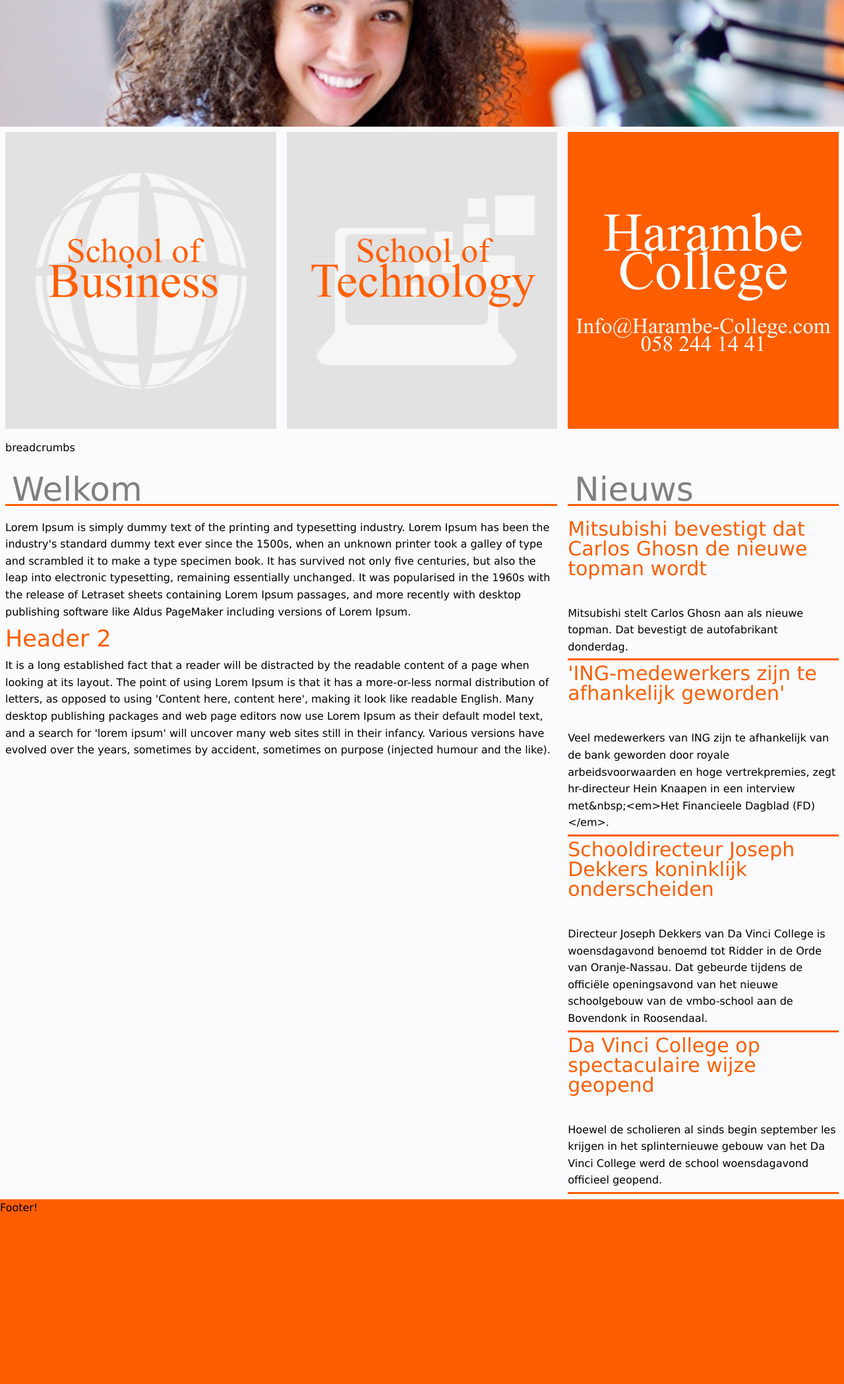
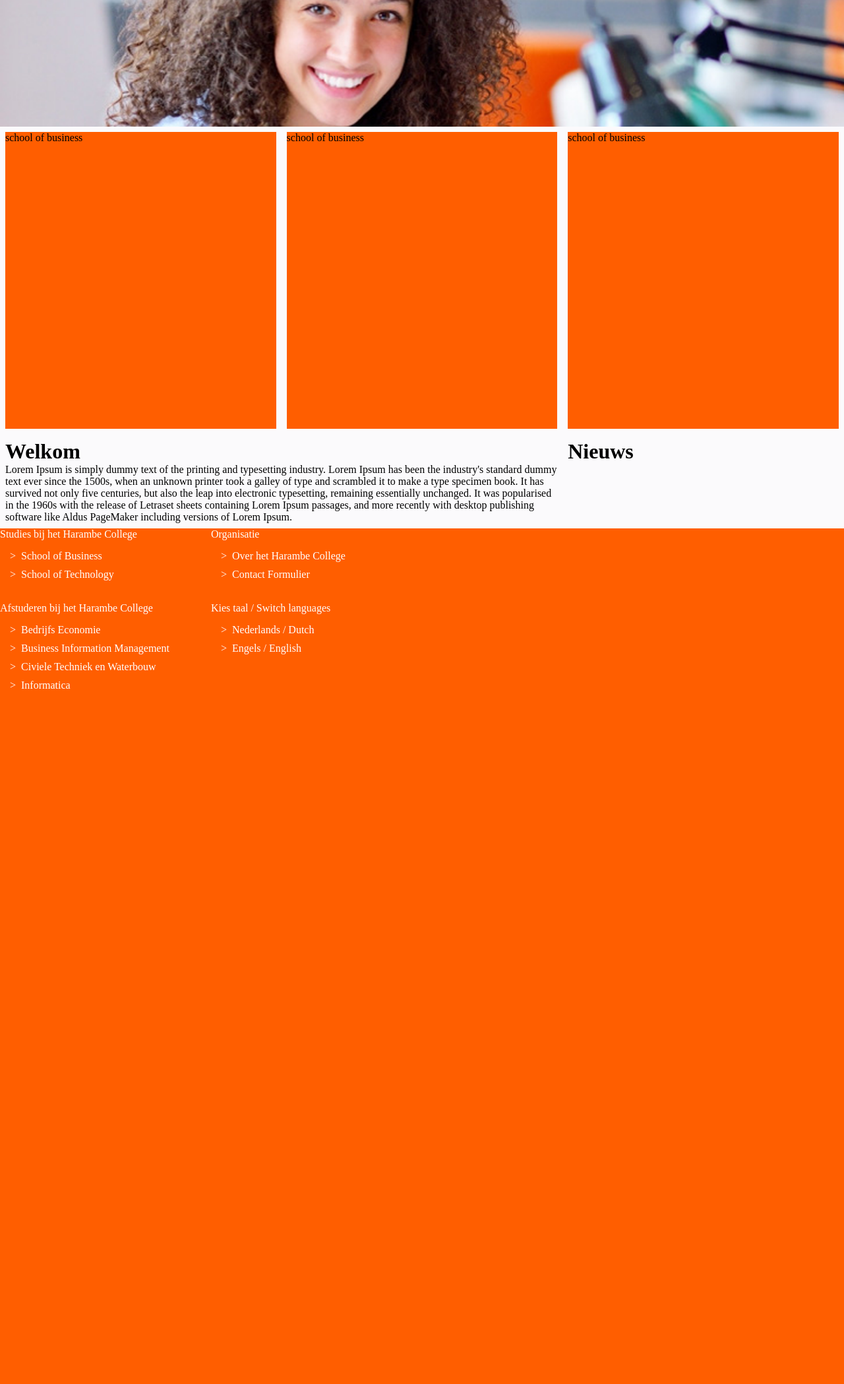
Before and after one commit to Veldin/professionele-website, a PHP site: page / in a window 1280 px wide. Shown: the part 288-2386 px from the top of the page at 66% size. After the commit the page ends 1332 px from the top, so only its background shows below. Run offline with PHP 8.4, Linux system fonts and the light colour scheme.

Commit message:
Updating Marten's Files

```diff
--- a/core.php
+++ b/core.php
@@ -47,13 +47,6 @@ class Core {
 		return $_SESSION["taal"];
 	}
 
-	//Functie die de breadcrumbs terug geeft
-	function breadcrumbs(){
-		//TODO: make this function xD
-
-		return 'breadcrumbs';
-	}
-
 	//Functie om de taal te veranderen
 	function taal(){
 
@@ -65,6 +58,7 @@ class Core {
 			$_SESSION["taal"] = $_GET["t"];
 		}
 
+
 		if($_SESSION["taal"] == 'en'){
 			echo '<style>.dutch{display:none;}</style>';
 		}else{
@@ -72,121 +66,5 @@ class Core {
 		}
 	}
 
-	//Functie voor het ophalen van externe paginas.
-	function easy_curl($url, $backup = true){
-
-		//Cleaned filename for backuping (also; folderd)
-		$filename = $url;
-		$filename = str_replace(":","&&",$filename);
-		$filename = str_replace("?","))",$filename);
-		$filename = str_replace("/","((",$filename);
-
-		$filename = 'curl/'.$filename.'.txt';
-
-		if (file_exists($filename) && $backup == true) {
-			//File already exsists!
-			$line = fgets(fopen($filename, 'r'));
-			$timeout = 300000;
-
-			if( (time() - $line) > $timeout){
-				return $this->easy_curl($url, false);
-			}else{
-				return file_get_contents($filename, true);
-			}
-
-		} else { //Does not exist or timed out or ignore backup
-
-			$ch = curl_init();
-			curl_setopt($ch, CURLOPT_URL, $url);
-			curl_setopt($ch, CURLOPT_HEADER, 0);
-			curl_setopt($ch, CURLOPT_RETURNTRANSFER, true);
-			curl_setopt($ch, CURLOPT_FOLLOWLOCATION, true);
-
-			$output = curl_exec($ch);
-			curl_close($ch);
-
-			//File does not already exsists!
-			$myfile = fopen($filename, "w") or die("Unable to open file!");
-
-			//write time and next line
-			fwrite($myfile, time()."\r\n");
-
-			fwrite($myfile, $output);
-			fclose($myfile);
-
-		}
-		return $output;
-	}
-	/*
-	//Function to strip content from rss feeds.
-    function fetch($rssFeed, $start){
-    	//define the tags.
-    	$tagS = "<" . $start . ">";
-    	$tagE = "</" . $start . ">";
-    	//
-    	$rssString = explode("<item>", $rssFeed);
-    	$tagELen = strlen($tagE);
-
-    	//Initialisation of list.
-    	$list = array();
-
-
-    	//Defines what chars to strip.
-        foreach($rssString as $article){
-            $varS = explode($tagS, $article);
-            $varE = explode($tagE, $article);
-            $varELen = strlen($varE[1]);
-            $varSLen = strlen($varS[1]);
-            $length = $varSLen - $varELen - $tagELen;
-
-        //Strips content of defined tag.
-           $sub = substr($varS[1], 0, $length);
-
-		//Strips (if contains) tags out of the string.
-		   $final = strip_tags($sub);
-        //Push entry in array
-		   array_push($list, $final);
-
-        }
-
-        //returns array with entries.
-        return $list;
-	}
-	*/
-
-
-	//Function to strip content from rss feeds.
-    function fetch($rssFeed, $start){
-    	//define the tags.
-    	$tagS = "<" . $start . ">";
-    	$tagE = "</" . $start . ">";
-    	//
-    	$rssString = explode("<item>", $rssFeed);
-    	$tagELen = strlen($tagE);
-
-    	//Initialisation of list.
-    	$list = "";
-
-
-    	//Defines what chars to strip.
-        foreach($rssString as $article){
-            $varS = explode($tagS, $article);
-            $varE = explode($tagE, $article);
-            $varELen = strlen($varE[1]);
-            $varSLen = strlen($varS[1]);
-            $length = $varSLen - $varELen - $tagELen;
-
-        //Strips content of defined tag.
-           $sub = substr($varS[1], 0, $length);
-
-           $final = strip_tags($sub);
-        //Makes a string with all the stripped content.
-           $list = $list . "&&" . $final;
-
-        }
-        //returns the stripped content in a string.
-        return $list;
-
-    }
 }
 ?>
--- a/index.php
+++ b/index.php
@@ -7,7 +7,6 @@
 
 	$core = new Core;
 	$pages = new Pages;
-
 
 
 ?>
--- a/pages.php
+++ b/pages.php
@@ -9,25 +9,23 @@ class Pages {
 	}
 	//Hoofd pagina
 	function home(){
-		global $core;
 
 		echo '<div class="coll-100">';
 			echo '<div class="coll-33">';
-				echo '<div class="blok contentMargin business">';
-				echo '</div>';
-			echo '</div>';
-
-			echo '<div class="coll-33">';
-				echo '<div class="blok contentMargin technology">';
+				echo '<div class="blok contentMargin">';
+					echo 'school of business';
 				echo '</div>';
 			echo '</div>';
 
 			echo '<div class="coll-33">';
 				echo '<div class="blok contentMargin">';
-					echo '<span>Harambe</span>';
-					echo '<span>College</span>';
-					echo '<span>Info@Harambe-College.com</span>';
-					echo '<span>058 244 14 41</span>';
+					echo 'school of business';
+				echo '</div>';
+			echo '</div>';
+
+			echo '<div class="coll-33">';
+				echo '<div class="blok contentMargin">';
+					echo 'school of business';
 				echo '</div>';
 			echo '</div>';
 
@@ -37,46 +35,17 @@ class Pages {
 		echo '<div class="clear"></div>';
 
 		echo '<div class="coll-100">';
-			echo '<div id="breadcrumbs" class="contentMargin">';
-				echo $core->breadcrumbs();
-			echo '</div>';
-		echo '</div>';
-
-		echo '<div class="clear"></div>';
-
-		echo '<div class="coll-100">';
 			echo '<div class="coll-66">';
 				echo '<div class="contentMargin">';
 					echo '<h1>Welkom</h1>';
-
 					echo "<p>Lorem Ipsum is simply dummy text of the printing and typesetting industry. Lorem Ipsum has been the industry's standard dummy text ever since the 1500s, when an unknown printer took a galley of type and scrambled it to make a type specimen book. It has survived not only five centuries, but also the leap into electronic typesetting, remaining essentially unchanged. It was popularised in the 1960s with the release of Letraset sheets containing Lorem Ipsum passages, and more recently with desktop publishing software like Aldus PageMaker including versions of Lorem Ipsum.</p>";
-
-					echo '<h2>Header 2</h2>';
-					echo "<p>It is a long established fact that a reader will be distracted by the readable content of a page when looking at its layout. The point of using Lorem Ipsum is that it has a more-or-less normal distribution of letters, as opposed to using 'Content here, content here', making it look like readable English. Many desktop publishing packages and web page editors now use Lorem Ipsum as their default model text, and a search for 'lorem ipsum' will uncover many web sites still in their infancy. Various versions have evolved over the years, sometimes by accident, sometimes on purpose (injected humour and the like).</p>";
 
 				echo '</div>';
 			echo '</div>';
 
 			echo '<div class="coll-33">';
 				echo '<div class="contentMargin">';
-					echo "<div id='news'>";
-						echo '<h1>Nieuws</h1>';
-						$rss = $core->easy_curl("http://www.nu.nl/rss");
-
-
-						$titleList = $core->fetch($rss, "title");
-						$descriptionList = $core->fetch($rss, "description");
-
-						$titles = explode("&&", $titleList);
-						$descriptions = explode("&&", $descriptionList);
-
-						for ($x = 2; $x <= 5; $x++) {
-							echo "<h2>" . $titles[$x] . "</h2>";
-							echo "<p>" . $descriptions[$x] . "</p>";
-						}
-					echo "</div>";
-
-
+					echo '<h1>Nieuws</h1>';
 				echo '</div>';
 			echo '</div>';
 
@@ -88,7 +57,49 @@ class Pages {
 
 	//De footer word op elke standaard pagina geladen aan de onderkant.
 	function footer(){
-		echo 'Footer!';
+		echo '<div class="coll-100">';
+			echo '<div class="coll-50">';
+				echo '<div class="coll-50">';
+					echo '<p class="lijstjes";>Studies bij het Harambe College';
+					echo '
+						<ul class="footerlists";>
+							<li><a href="School_of_Business.php";>School of Business</a></li>
+							<li><a href="School_of_Technology.php";>School of Technology</a></li>
+						</ul>
+						<br>
+						</p>';
+					echo '<p class="lijstjes";>Afstuderen bij het Harambe College';
+					echo '
+						<ul class="footerlists";>
+							<li><a href="bedrijfs_economie.php";>Bedrijfs Economie</a></li>
+							<li><a href="Business_Information_Management.php";>Business Information Management</a></li>
+							<li><a href="Civiele_Techniek_en_Waterbouw.php";>Civiele Techniek en Waterbouw</a></li>
+							<li><a href="Informatica.php";>Informatica</a></li>
+						</ul>
+						</p>';
+				echo '</div>';
+				echo '<div class="coll-50">';
+					echo '<p class="lijstjes";>Organisatie';
+					echo '
+						<ul class="footerlists";>
+							<li><a href="Over_het_Harambe_College.php";>Over het Harambe College</a></li>
+							<li><a href="Contact_Formulier.php";>Contact Formulier</a></li>
+						</ul>
+						<br>
+						</p>';
+					echo '<p class="lijstjes";>Kies taal / Switch languages';
+					echo '
+						<ul class="footerlists";>
+							<li><a href="/* link van Robin */".php;>Nederlands / Dutch</a></li>
+							<li><a href="/* link van Robin */.php";>Engels / English</a></li>
+						</ul>
+						</p>';
+				echo '</div>';
+			echo '</div>';
+			echo '<div class="coll-50">';
+
+			echo '</div>';
+		echo '</div>';
 	}
 
 	//De notfound pagina. Deze word aangeroepen als een pagina word aangeroepen die niet bestaat.
@@ -96,9 +107,5 @@ class Pages {
 		echo 'Pagina niet gevonden!';
 	}
 
-	function test(){
-		echo "test";
-	}
-
 }
 ?>
--- a/style.css
+++ b/style.css
@@ -1,40 +1,10 @@
 *{
 	margin: 0;
 	padding: 0;
-	font-family: Verdana;
-	line-height: 1.6;
 }
 
 body{
 	background-color: #e2e2e2;
-}
-
-h1{
-    font-family: Verdana;
-    color: gray;
-    border-bottom: 3px solid #ff5e00;
-    margin-bottom: 20px;
-    margin-top: 22px;
-    padding-left: 10px;
-    font-weight: normal;
-    padding-bottom: 2px;
-    font-size: 50px;
-    line-height: 0.8;
-}
-
-h2{
-    font-family: Verdana;
-    color: #ff5e00;
-    font-weight: normal;
-    font-size: 35px;
-}
-
-
-
-@font-face {
-    font-family: shonar;
-    src: url(http://www.veldin.com/r/stenden/prowebsite/fonts/shonar.ttf);
-	 font-weight: normal;
 }
 
 .clear,
@@ -45,21 +15,6 @@ h2{
 .contentMargin{
 	margin:8px;
 	width: calc(100% - 16px);
-}
-
-#news h2{
-    font-family: Verdana;
-    color: #ff5e00;
-    font-weight: normal;
-    font-size: 30px;
-    line-height: 1;
-}
-
-#news p {
-    margin-top: 40px;
-    margin-bottom: 5px;
-    padding-bottom: 5px;
-    border-bottom: solid #ff5e00 3px;
 }
 
 /* Page containers */
@@ -191,87 +96,38 @@ h2{
 .home .blok{
     height: 450px;
     background-color: #ff5e00;
-	position: relative;
-
-	-webkit-user-select: none; /* Chrome/Safari */
-	-moz-user-select: none; /* Firefox */
-	-ms-user-select: none; /* IE10+ */
-
-	/* Rules below not implemented in browsers yet */
-	-o-user-select: none;
-	user-select: none;
 }
 
-.home .blok span:first-child{
-    position: absolute;
-    left: 0;
-    right: 0;
-    text-align: center;
+/* Footer */
+.footerlists {
 	color: white;
-    top: 15%;
-    margin: 0;
-    padding: 0;
-    font-family: shonar;
-    font-size: 100px;
-    line-height: 1.6;
 }
 
-.home .blok span:nth-child(2){
-    position: absolute;
-    left: 0;
-    right: 0;
-    text-align: center;
+.lijstjes {
 	color: white;
-    top: 28%;
-    margin: 0;
-    padding: 0;
-    font-family: shonar;
-    font-size: 100px;
-    line-height: 1.6;
 }
 
-.home .blok span:nth-child(3){
-    position: absolute;
-    left: 0;
-    right: 0;
-    text-align: center;
+ul {
+    list-style: none;
+    padding-bottom: 20px;
+    margin: 5px;
 	color: white;
-    top: 58%;
-    margin: 0;
-    padding: 0;
-    font-family: shonar;
-    font-size: 40px;
-    line-height: 1.6;
+	padding: 5px;
 }
 
-.home .blok span:nth-child(4){
-    position: absolute;
-    left: 0;
-    right: 0;
-    text-align: center;
+li {
+    padding-left: 16px;
 	color: white;
-    top: 64%;
-    margin: 0;
-    padding: 0;
-    font-family: shonar;
-    font-size: 40px;
-    line-height: 1.6;
+	padding: 5px;
 }
 
-
-.home .blok.business{
-    background: url(images/Home_SchoolOfBusiness.png);
-    background-size: contain;
-    background-position: center center;
-	background-repeat: no-repeat;
-	    background-color: #e2e2e2;
+li:before {
+    content: ">";
+    padding-right: 8px;
+	color: white;
 }
 
-.home .blok.technology{
-	background: url(images/Home_SchoolOfTechnology.png);
-	background-size: cover;
-	background-size: contain;
-    background-position: center center;
-	background-repeat: no-repeat;
-	    background-color: #e2e2e2;
+a{
+	text-decoration: none;
+	color: white;
 }
```
Also changed, not shown: other parts of style.css (+1 -51 lines). Lines whose indentation alone changed are shown as unchanged.
